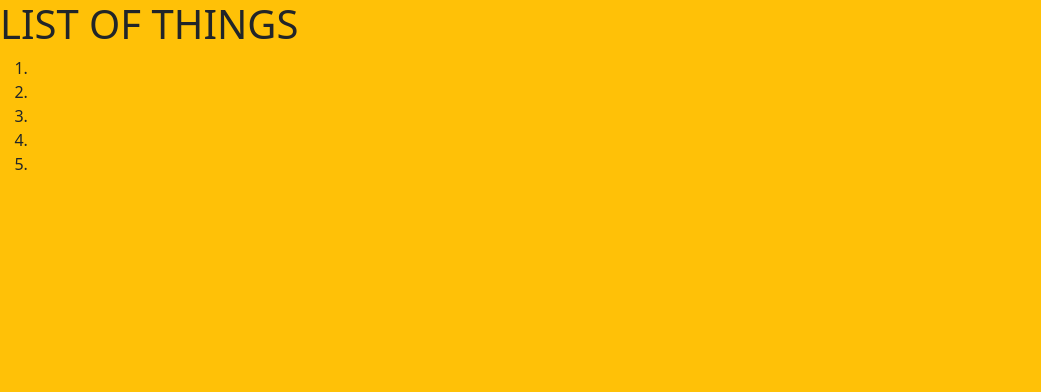
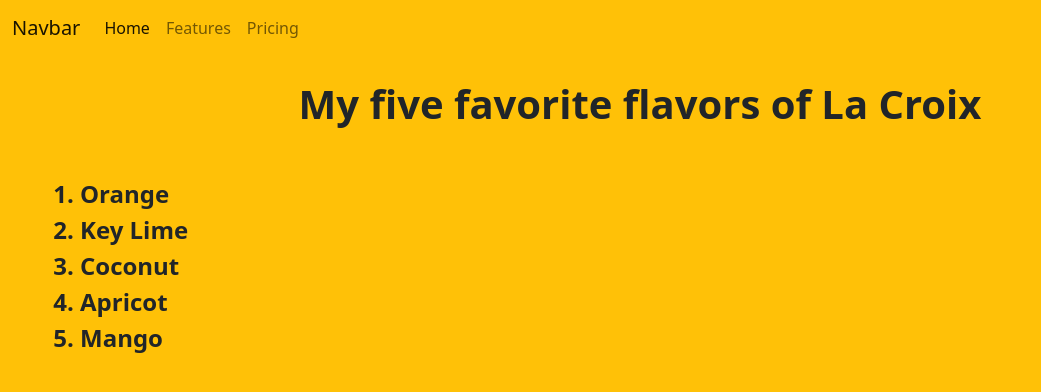
Before and after one commit to rebeccalpeace/five_favorites, a Flask app: page /five_favorites in a window 1280 px wide. Shown: the top 392 px of the page, without its empty margins (0-1041 px from the left). Run offline with Flask 2, Linux system fonts and the light colour scheme; some libraries are stand-ins or nearby versions.

Commit message:
added bootstrap and list

```diff
--- a/app/templates/base.html
+++ b/app/templates/base.html
@@ -11,6 +11,21 @@
         <title>{% block title %}{% endblock title %}</title>
     </head>
     <body class="bg-warning">
+        <nav class="navbar navbar-expand-lg navbar-light bg-warning">
+            <div class="container-fluid">
+                <a class="navbar-brand" href="#">Navbar</a>
+                <button class="navbar-toggler" type="button" data-bs-toggle="collapse" data-bs-target="#navbarNavAltMarkup" aria-controls="navbarNavAltMarkup" aria-expanded="false" aria-label="Toggle navigation">
+                <span class="navbar-toggler-icon"></span>
+                </button>
+                <div class="collapse navbar-collapse" id="navbarNavAltMarkup">
+                <div class="navbar-nav">
+                    <a class="nav-link active" aria-current="page" href="#">Home</a>
+                    <a class="nav-link" href="#">Features</a>
+                    <a class="nav-link" href="#">Pricing</a>
+                </div>
+                </div>
+            </div>
+        </nav>
 
         <div>
             {% block content %} {% endblock content %}
--- a/app/templates/favorites.html
+++ b/app/templates/favorites.html
@@ -3,13 +3,13 @@
 {% block title %} Home {% endblock title %}
 
 {% block content %}
-    <h1>LIST OF THINGS</h1>
-    <ol>
-        <li></li>
-        <li></li>
-        <li></li>
-        <li></li>
-        <li></li>
+    <h1 class="text-center mt-4 fw-bold">My five favorite flavors of La Croix</h1>
+    <ol class="fs-4 ms-5 mt-5 fw-bold">
+        <li>Orange</li>
+        <li>Key Lime</li>
+        <li>Coconut</li>
+        <li>Apricot</li>
+        <li>Mango</li>
     </ol>
 
 {% endblock content %}
--- a/app/templates/index.html
+++ b/app/templates/index.html
@@ -3,6 +3,6 @@
 {% block title %} Home {% endblock title %}
 
 {% block content %}
-    <h1>Hello WORLD</h1>
+    <h1 class="text-center mt-4 fw-bold">Hello World of La Croix!</h1>
 
 {% endblock content %}
```
Also changed, not shown: images/000532914.webp (added), images/product-overview-lacroix-orange.jpeg (added), 1 other file.
